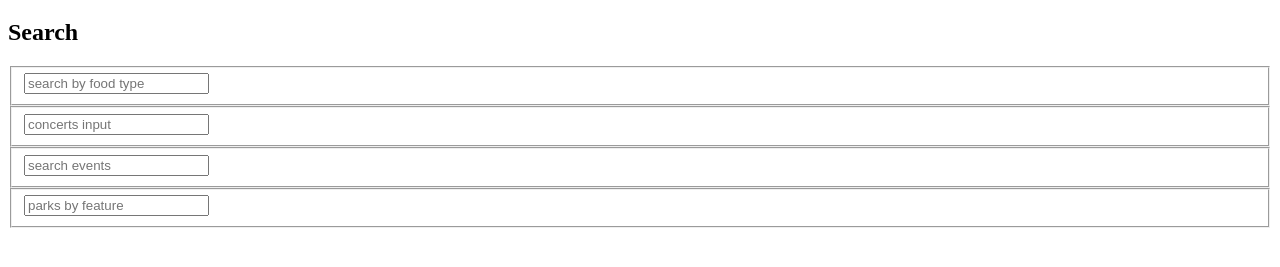
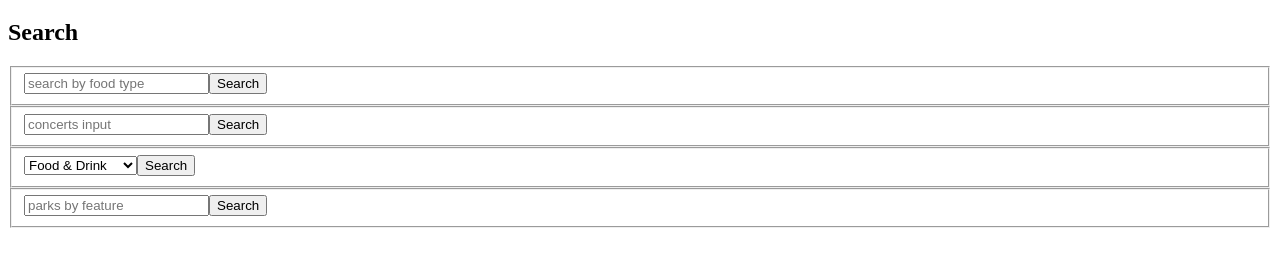
Before and after one commit to nss-day-cohort-35/Get-Batch, a plain HTML site: page src/index.html in a window 1280 px wide. Shown: the part 61-328 px from the top of the page. Drawn offline with Linux system fonts and the light colour scheme; no server answers.

Commit message:
added buttons to form, as well as options for select element, and fetch functioning

```diff
--- a/src/index.html
+++ b/src/index.html
@@ -11,5 +11,6 @@
   </body>
   <script src="scripts/htmlBuilder.js"></script>
   <script src="scripts/domManager.js"></script>
+  <script src="scripts/events/eventsFetch.js"></script>
 
 </html>
--- a/src/scripts/domManager.js
+++ b/src/scripts/domManager.js
@@ -34,8 +34,20 @@ let parksFieldSet = htmlBuilder.createElementWithText("fieldset")
 let foodInput = htmlBuilder.createElementWithText("input")
 let parksInput = htmlBuilder.createElementWithText("input")
 let concertsInput = htmlBuilder.createElementWithText("input")
-let eventsInput = htmlBuilder.createElementWithText("input")
+let eventsInput = htmlBuilder.createElementWithText("select", undefined, "eventSelect")
 
+// Creating options for events select element
+let eventSelect1 = htmlBuilder.createElementWithText("option", "Food & Drink", undefined, undefined, "Food_and_Drink")
+let eventSelect2 = htmlBuilder.createElementWithText("option", "Family Friendly", undefined, undefined, "Family")
+let eventSelect3 = htmlBuilder.createElementWithText("option", "Hobbies", undefined, undefined, "Hobbies")
+let eventSelect4 = htmlBuilder.createElementWithText("option", "Sports", undefined, undefined, "Sports")
+let eventSelect5 = htmlBuilder.createElementWithText("option", "Visual Arts", undefined, undefined, "Arts")
+
+// Creating button for feildset
+let eventButton = htmlBuilder.createElementWithText("button", "Search", "btn btn-primary", "eventButton")
+let parkButton = htmlBuilder.createElementWithText("button", "Search", "btn btn-primary", "parkButton")
+let concertButton = htmlBuilder.createElementWithText("button", "Search", "btn btn-primary", "concertButton")
+let foodButton = htmlBuilder.createElementWithText("button", "Search", "btn btn-primary", "foodButton")
 
 //input placeholders
 foodInput.placeholder = "search by food type"
@@ -66,11 +78,25 @@ console.log(displayContainer)
 
 mainBody.appendChild(firstArticle)
 firstArticle.appendChild(form)
+
 //appending fieldsets to form and then appending inputs to the fieldsets
 form.appendChild(foodFieldSet).appendChild(foodInput)
 form.appendChild(concertFieldSet).appendChild(concertsInput)
-form.appendChild(eventsFieldSet).appendChild(eventsInput)
+form.appendChild(eventsFieldSet).appendChild(eventsInput).appendChild(eventSelect1)
 form.appendChild(parksFieldSet).appendChild(parksInput)
+
+// appending options to select element
+eventsInput.appendChild(eventSelect1)
+eventsInput.appendChild(eventSelect2)
+eventsInput.appendChild(eventSelect3)
+eventsInput.appendChild(eventSelect4)
+eventsInput.appendChild(eventSelect5)
+
+//apendning button to feildset
+eventsFieldSet.appendChild(eventButton)
+parksFieldSet.appendChild(parkButton)
+concertFieldSet.appendChild(concertButton)
+foodFieldSet.appendChild(foodButton)
 
 // Appending second article to the main body
 mainBody.appendChild(secondArticle)
--- /dev/null
+++ b/src/scripts/events/eventsFetch.js
@@ -0,0 +1,17 @@
+// let eventOptions = document.querySelector("")
+let events = [];
+const getEvents = (value) => {
+    fetch(`https://www.eventbriteapi.com/v3/events/search/?location.latitude=36.174465&location.longitude=-86.767960&location.within=10mi&categories=${value}&start_date.keyword=today&sort_by=best`, {
+        headers: {
+            "Authorization": "Bearer IRYOP6WU3MKXPWR3ZPCY"
+        }
+    })
+    .then(eventData => eventData.json())
+    .then(eventData => eventData.events)
+    .then(parsedEvent => {
+        events.push(parsedEvent)
+        console.log("parsedData", parsedEvent)
+    })
+}
+let sports = "110"
+getEvents(sports)
```
